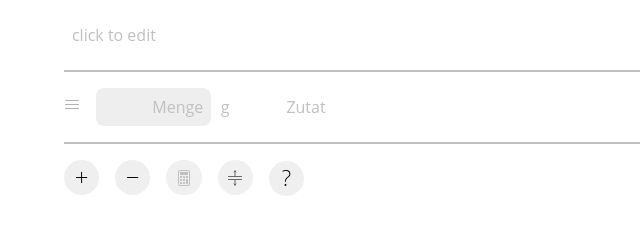
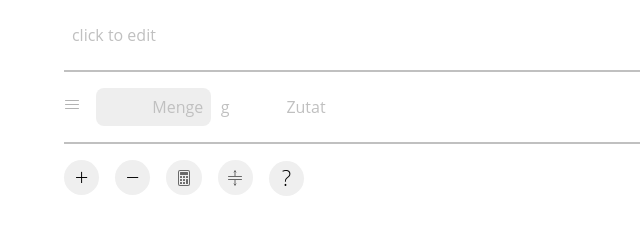
Before and after one commit to zenziwerken/recipe-book, a plain HTML site: page index.html in a window 1280 px wide. Both pictures are taken after a click on the button 235 px from the left and 177 px from the top of the page. Shown: the full height of the page, 0-640 px from the left. Drawn offline with Linux system fonts and the light colour scheme.

Commit message:
Update index.html

```diff
--- a/index.html
+++ b/index.html
@@ -309,6 +309,7 @@ p {
     }
 
     function toggle_sort() {
+        if (calc_class) toggle_calc();
         document.querySelectorAll(".entry").forEach(el => {
                 el.classList.toggle("sortactive");
             });
```
